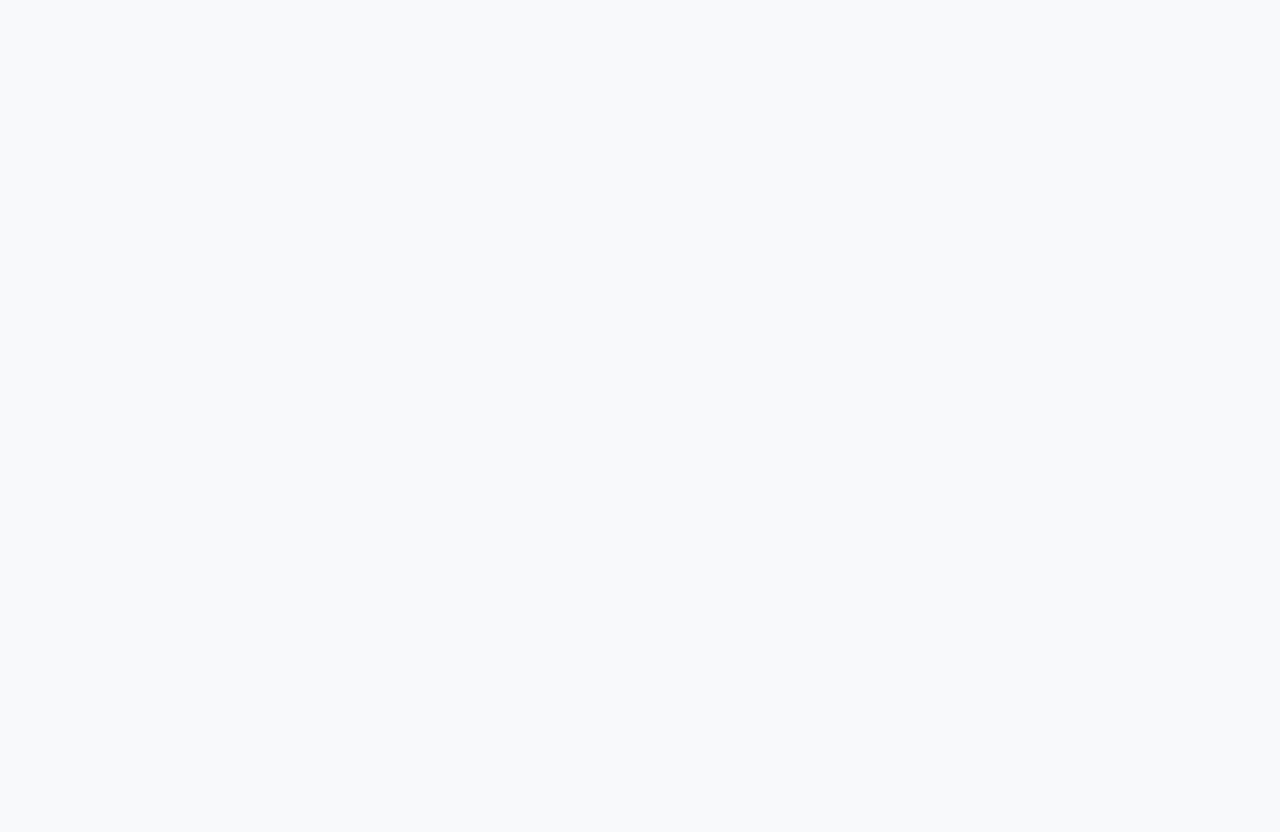
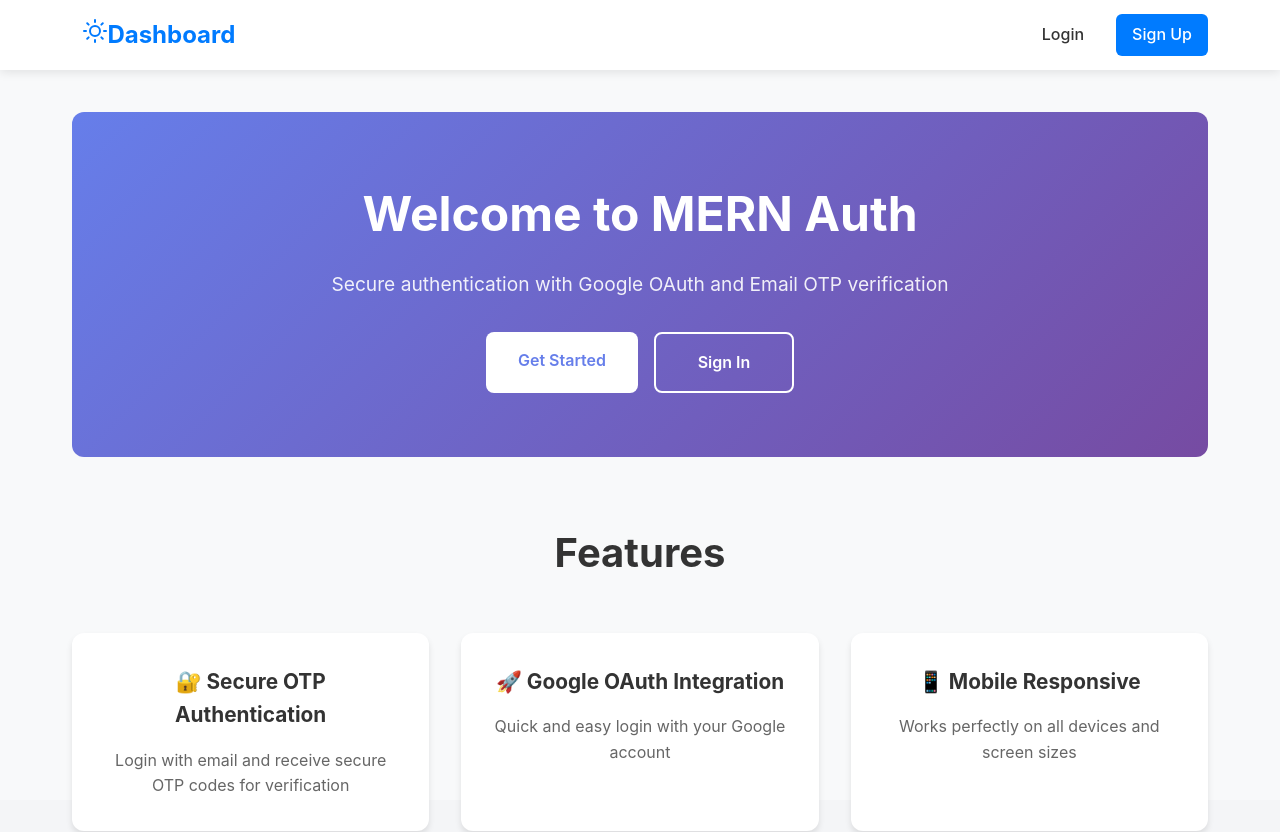
Before and after one commit to UjjwalAmrit/Note-App, a React (Vite) app in the folder frontend/: page / in a window 1280 px wide. Shown: the top 832 px of the page. Before the commit the page ends 800 px from the top, so only its background shows below. Built offline with nearby package versions, Linux system fonts and the light colour scheme.

Commit message:
feat: Restore full application UI and logic

```diff
--- a/frontend/src/App.jsx
+++ b/frontend/src/App.jsx
@@ -1,73 +1,53 @@
-// "use client"
+"use client"
 
-// import { Routes, Route, Navigate, useLocation } from "react-router-dom" // 1. Import useLocation
-// import { useAuth } from "./context/AuthContext"
-// import Navbar from "./components/Navbar"
-// import Home from "./pages/Home"
-// import Login from "./pages/Login"
-// import Signup from "./pages/Signup"
-// import Dashboard from "./pages/Dashboard"
-// import AuthCallback from "./pages/AuthCallback"
-// import ProtectedRoute from "./components/ProtectedRoute"
-// import "./App.css"
-
-// function App() {
-//   const { loading } = useAuth()
-//   const location = useLocation() // 2. Get the current location
-
-//   if (loading) {
-//     return (
-//       <div className="loading-container">
-//         <div className="loading-spinner"></div>
-//         <p>Loading...</p>
-//       </div>
-//     )
-//   }
-
-//   return (
-//     <div className="App">
-//       {/* 3. Conditionally render the Navbar */}
-//       {location.pathname !== "/dashboard" && <Navbar />}
-
-//       <main className="main-content">
-//         <Routes>
-//           <Route path="/" element={<Home />} />
-//           <Route path="/login" element={<Login />} />
-//           <Route path="/signup" element={<Signup />} />
-//           <Route path="/auth/callback" element={<AuthCallback />} />
-//           <Route
-//             path="/dashboard"
-//             element={
-//               <ProtectedRoute>
-//                 <Dashboard />
-//               </ProtectedRoute>
-//             }
-//           />
-//           <Route path="*" element={<Navigate to="/" replace />} />
-//         </Routes>
-//       </main>
-//     </div>
-//   )
-// }
-
-// export default App
-
-
-// frontend/src/App.jsx
-
-import React from 'react';
-// ... other imports ...
-import './App.css';
+import { Routes, Route, Navigate, useLocation } from "react-router-dom" // 1. Import useLocation
+import { useAuth } from "./context/AuthContext"
+import Navbar from "./components/Navbar"
+import Home from "./pages/Home"
+import Login from "./pages/Login"
+import Signup from "./pages/Signup"
+import Dashboard from "./pages/Dashboard"
+import AuthCallback from "./pages/AuthCallback"
+import ProtectedRoute from "./components/ProtectedRoute"
+import "./App.css"
 
 function App() {
-  // ... all your component logic, JSX, etc. ...
-  // This is the comment you added to force the deploy
+  const { loading } = useAuth()
+  const location = useLocation() // 2. Get the current location
+
+  if (loading) {
+    return (
+      <div className="loading-container">
+        <div className="loading-spinner"></div>
+        <p>Loading...</p>
+      </div>
+    )
+  }
+
   return (
     <div className="App">
-      {/* Your application content */}
+      {/* 3. Conditionally render the Navbar */}
+      {location.pathname !== "/dashboard" && <Navbar />}
+
+      <main className="main-content">
+        <Routes>
+          <Route path="/" element={<Home />} />
+          <Route path="/login" element={<Login />} />
+          <Route path="/signup" element={<Signup />} />
+          <Route path="/auth/callback" element={<AuthCallback />} />
+          <Route
+            path="/dashboard"
+            element={
+              <ProtectedRoute>
+                <Dashboard />
+              </ProtectedRoute>
+            }
+          />
+          <Route path="*" element={<Navigate to="/" replace />} />
+        </Routes>
+      </main>
     </div>
-  );
+  )
 }
 
-// ✅ ENSURE THIS LINE IS AT THE VERY BOTTOM OF THE FILE
-export default App;
+export default App
```
